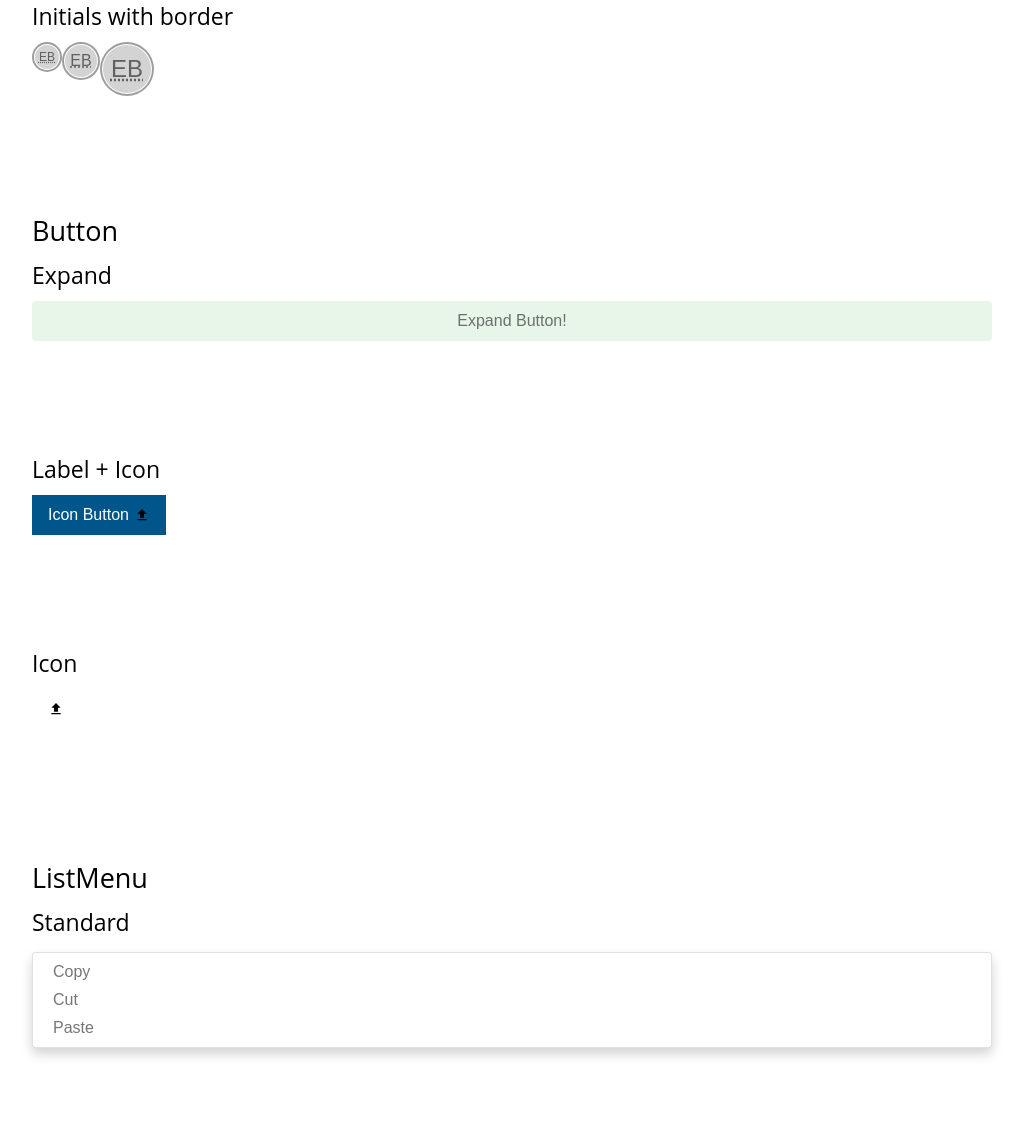
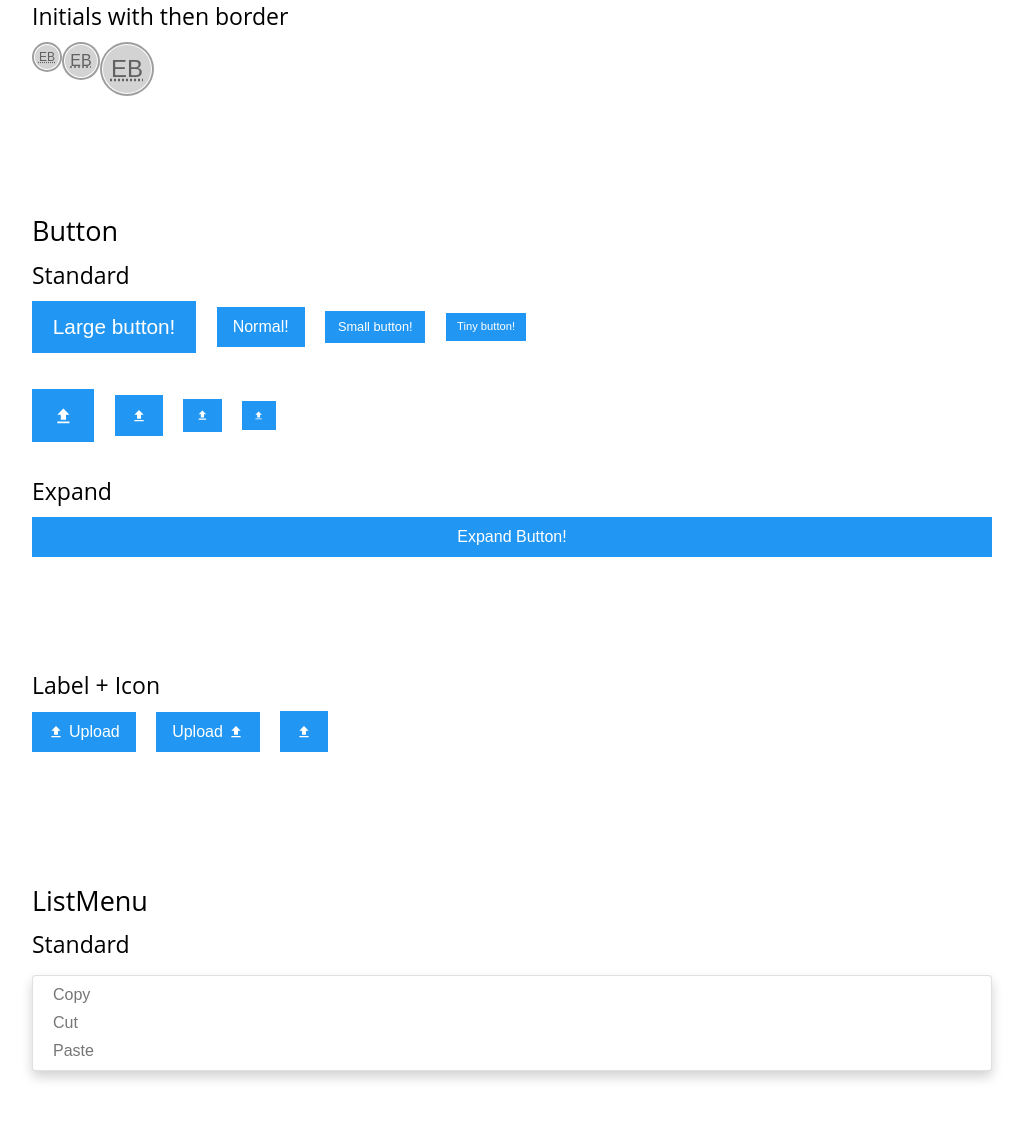
Before and after one commit to fupslot/less_in_action, a website: page demo/index.html in a window 1280 px wide. Shown: the part 1374-2496 px from the top of the page, without its empty margins (208-1231 px from the left). Drawn offline with nearby package versions, Linux system fonts and the light colour scheme; files that its build step writes are made by us from their sources.

Commit message:
Improve button mixin

```diff
--- a/demo/index.html
+++ b/demo/index.html
@@ -54,7 +54,7 @@
         <div class="avatar large" style="float: left;"><img src="http://placekitten.com/g/200/200" title="kitten" alt="kitten"></div>
       </div>
 
-      <h4>Basic with border</h4>
+      <h4>Basic with the border</h4>
       <div class="example">
         <div class="avatar small bordered" style="float: left;"><img src="http://placekitten.com/g/200/200" title="kitten" alt="kitten"></div>
         <div class="avatar bordered" style="float: left;"><img src="http://placekitten.com/g/200/200" title="kitten" alt="kitten"></div>
@@ -68,7 +68,7 @@
         <div class="avatar large" style="float: left;"><abbr title="Eugene Brodsky">EB</abbr></div>
       </div>
 
-      <h4>Initials with border</h4>
+      <h4>Initials with then border</h4>
       <div class="example">
         <div class="avatar small bordered" style="float: left;"><abbr title="Eugene Brodsky">EB</abbr></div>
         <div class="avatar bordered" style="float: left;"><abbr title="Eugene Brodsky">EB</abbr></div>
@@ -79,36 +79,72 @@
     <section>
       <a name="button">&nbsp;</a>
       <h3>Button</h3>
+
+      <h4>Standard</h4>
+      <div class="example">
+        <p>
+          <button class="button button--large">Large button!</button>
+          <button class="button">Normal!</button>
+          <button class="button button--small">Small button!</button>
+          <button class="button button--tiny">Tiny button!</button>
+        </p>
+        <p>
+          <button class="button button--large">
+            <svg fill="#000000" viewBox="0 0 24 24" xmlns="http://www.w3.org/2000/svg">
+              <path d="M0 0h24v24H0z" fill="none"/>
+              <path d="M9 16h6v-6h4l-7-7-7 7h4zm-4 2h14v2H5z"/>
+            </svg>
+          </button>
+          <button class="button">
+            <svg fill="#000000" viewBox="0 0 24 24" xmlns="http://www.w3.org/2000/svg">
+              <path d="M0 0h24v24H0z" fill="none"/>
+              <path d="M9 16h6v-6h4l-7-7-7 7h4zm-4 2h14v2H5z"/>
+            </svg>
+          </button>
+          <button class="button button--small">
+            <svg fill="#000000" viewBox="0 0 24 24" xmlns="http://www.w3.org/2000/svg">
+              <path d="M0 0h24v24H0z" fill="none"/>
+              <path d="M9 16h6v-6h4l-7-7-7 7h4zm-4 2h14v2H5z"/>
+            </svg>
+          </button>
+          <button class="button button--tiny">
+            <svg fill="#000000" viewBox="0 0 24 24" xmlns="http://www.w3.org/2000/svg">
+              <path d="M0 0h24v24H0z" fill="none"/>
+              <path d="M9 16h6v-6h4l-7-7-7 7h4zm-4 2h14v2H5z"/>
+            </svg>
+          </button>
+        </p>
+      </div>
+
       <h4>Expand</h4>
-
       <div class="example">
-        <button class="wide-button">Expand Button!</button>
+        <button class="button button--expand">Expand Button!</button>
       </div>
 
       <h4>Label + Icon</h4>
       <div class="example">
-        <button class="icon-button">
-          <span class="icon">
+        <button class="button button--icon__left">
           <svg fill="#000000" viewBox="0 0 24 24" xmlns="http://www.w3.org/2000/svg">
             <path d="M0 0h24v24H0z" fill="none"/>
             <path d="M9 16h6v-6h4l-7-7-7 7h4zm-4 2h14v2H5z"/>
           </svg>
-          </span>
-          Icon Button
+          Upload
         </button>
-      </div>
-
-      <h4>Icon</h4>
-      <div class="example">
-        <button class="icon-btn">
-          <span class="icon">
+        <button class="button button--icon__right">
           <svg fill="#000000" viewBox="0 0 24 24" xmlns="http://www.w3.org/2000/svg">
             <path d="M0 0h24v24H0z" fill="none"/>
             <path d="M9 16h6v-6h4l-7-7-7 7h4zm-4 2h14v2H5z"/>
           </svg>
-          </span>
+          Upload
+        </button>
+        <button class="button">
+          <svg fill="#000000" viewBox="0 0 24 24" xmlns="http://www.w3.org/2000/svg">
+            <path d="M0 0h24v24H0z" fill="none"/>
+            <path d="M9 16h6v-6h4l-7-7-7 7h4zm-4 2h14v2H5z"/>
+          </svg>
         </button>
       </div>
+
     </section>
 
     <section>
@@ -161,13 +197,11 @@
       <h4>Standard</h4>
       <div class="example">
         <div class="dropdown" open="true">
-          <button class="icon-btn">
-            <span class="icon">
-              <svg fill="#000000" viewBox="0 0 24 24" xmlns="http://www.w3.org/2000/svg">
+          <button class="button">
+            <svg class="icon" fill="#000000" viewBox="0 0 24 24" xmlns="http://www.w3.org/2000/svg">
               <path d="M0 0h24v24H0z" fill="none"/>
               <path d="M9 16h6v-6h4l-7-7-7 7h4zm-4 2h14v2H5z"/>
             </svg>
-            </span>
           </button>
           <ul class="small-menu">
             <li><a href="#">
--- a/sass/_global.scss
+++ b/sass/_global.scss
@@ -16,7 +16,7 @@ $global-font-size: 1rem;
 $global-font-weight: normal;
 
 // Colors
-$primary-color: #00558b;
+$primary-color: #2196F3;
 
 // Text colors
 
--- a/sass/mixins/_buttons.scss
+++ b/sass/mixins/_buttons.scss
@@ -70,6 +70,16 @@ $button-sizes: (
   border-radius: $radius;
   color: $color;
 
+  & > svg {
+    width: 1em;
+    height: 1em;
+    vertical-align: middle;
+    color: $color;
+  }
+
+  & > svg { fill: $color; }
+
+  // ---
   &:hover,
   &:focus {
     background: $background-hover;
@@ -80,10 +90,7 @@ $button-sizes: (
 @mixin button-icon($position: left) {
   $dir: (left: "right", right: "left");
 
-  & > .icon {
-    width: 1em;
-    height: 1em;
-    vertical-align: middle;
+  & svg {
     float: $position;
     margin-#{map-get($dir, $position)}: 5px;
   }
@@ -114,35 +121,16 @@ $button-sizes: (
   }
 }
 
+.button {
+  @include button();
 
-.standard-button {
-  @include button;
+  &.button--large { @include button-size($size: large); }
+  &.button--small { @include button-size($size: small); }
+  &.button--tiny { @include button-size($size: tiny); }
+
+  &.button--icon,
+  &.button--icon__left { @include button-icon($position: left); }
+  &.button--icon__right { @include button-icon($position: right); }
+
+  &.button--expand { @include button-expand(); }
 }
-
-.wide-button {
-  @include button(
-    $expand: true,
-    $background: #E8F5E9,
-    $background-hover: #C8E6C9,
-    $radius: 4px
-  );
-}
-
-.icon-button {
-  @include button(
-    $icon: true,
-    $icon-position: right
-  );
-}
-
-.small-button {
-  @include button($size: small);
-}
-
-.icon-btn {
-  @include button(
-    $background: transparent,
-    $background-hover: transparent,
-    $icon: true
-  );
-}
--- a/sass/mixins/_dropdown.scss
+++ b/sass/mixins/_dropdown.scss
@@ -1,3 +1,6 @@
+$dropdown-menu-selector: ".dropdown-menu";
+$dropdown-trigger-selector: "button";
+
 %dropdown {
   position: relative;
   font-size: 1rem;
@@ -7,10 +10,10 @@
 }
 
 @mixin dropdown(
-    $menu: ".dropdown-menu",
+    $menu: $dropdown-menu-selector,
     $menu-position: left,
     $menu-position-shift: 0,
-    $trigger: ".dropdown-trigger"
+    $trigger: $dropdown-trigger-selector
 ) {
   @extend %dropdown;
 
@@ -53,8 +56,5 @@
 // Dropdown
 
 .dropdown {
-  @include dropdown(
-    $trigger: ".icon-btn",
-    $menu: "ul"
-  );
+  @include dropdown();
 }
```
Lines whose indentation alone changed are shown as unchanged.
